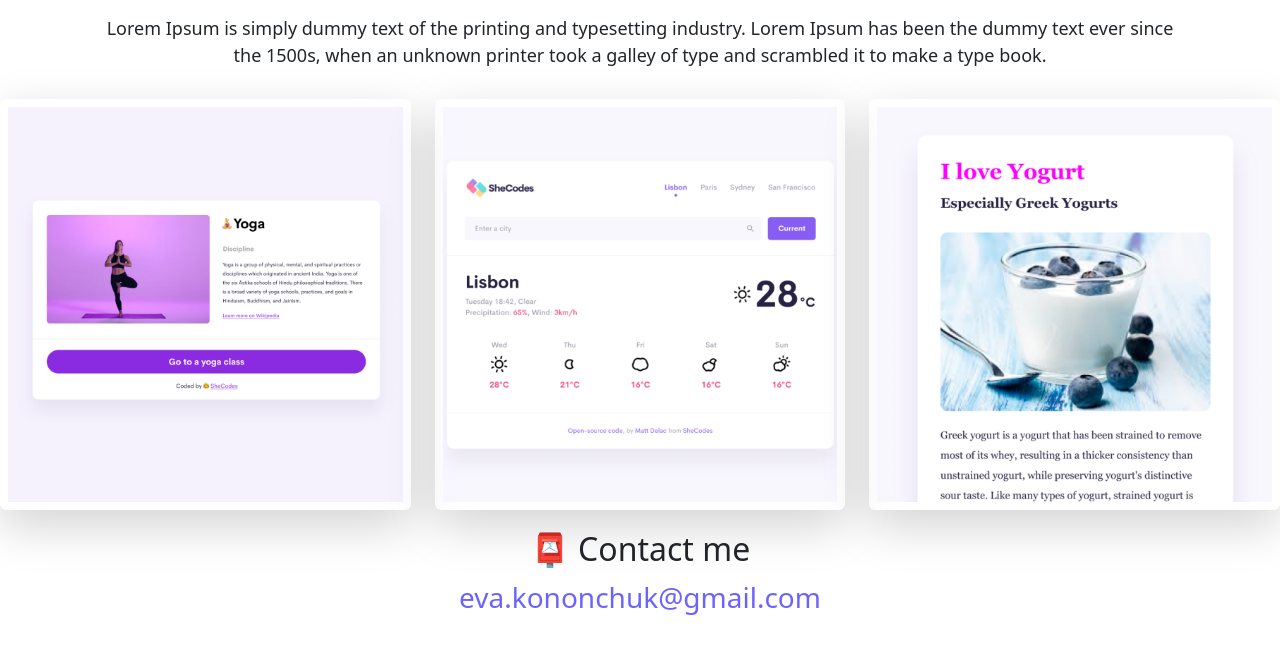
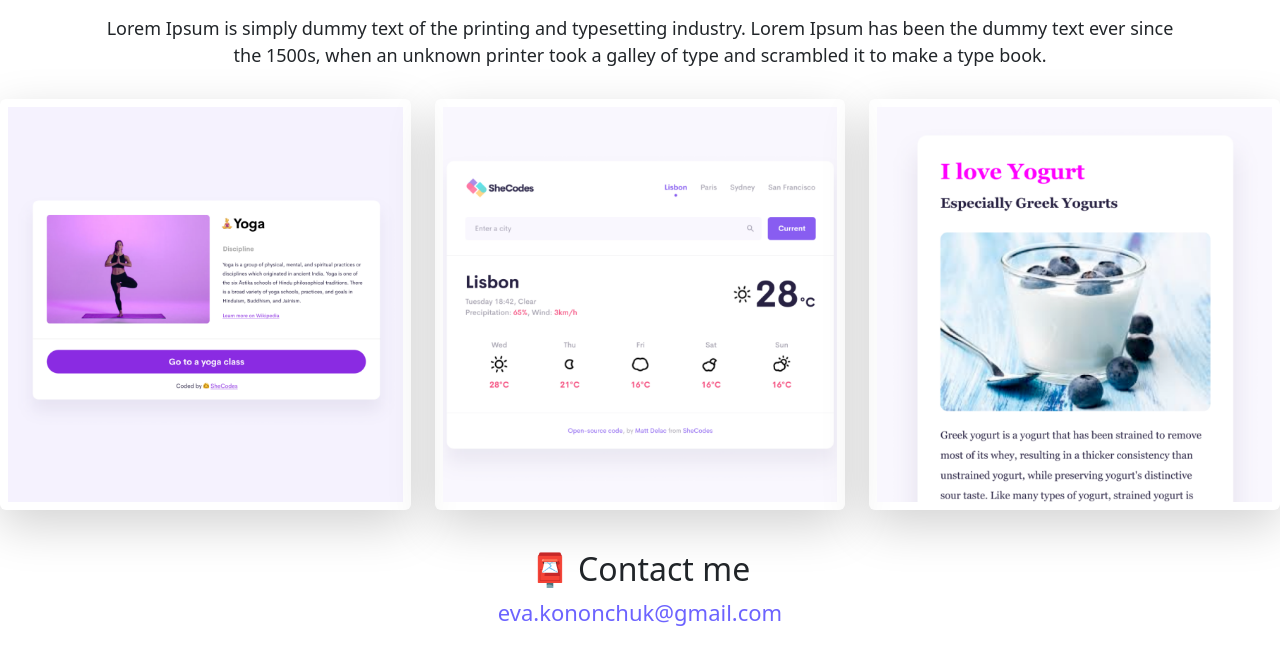
Before and after one commit to evakononchuk/Welcome-page, a plain HTML site: page about.html in a window 1280 px wide. Shown: the part 299-964 px from the top of the page. Before the commit the page ends 917 px from the top, so only its background shows below. Drawn offline with nearby package versions, Linux system fonts and the light colour scheme.

Commit message:
update font-size and margin

```diff
--- a/styles/style.css
+++ b/styles/style.css
@@ -147,7 +147,7 @@ p {
   display: flex;
   justify-content: center;
   color: var(--primary-color);
-  font-size: 28px;
+  font-size: 22px;
   text-decoration: none;
 }
 
@@ -157,5 +157,5 @@ p {
 
 #contact {
   text-align: center;
-  margin-top: 20px;
+  margin: 40px 0;
 }
```
